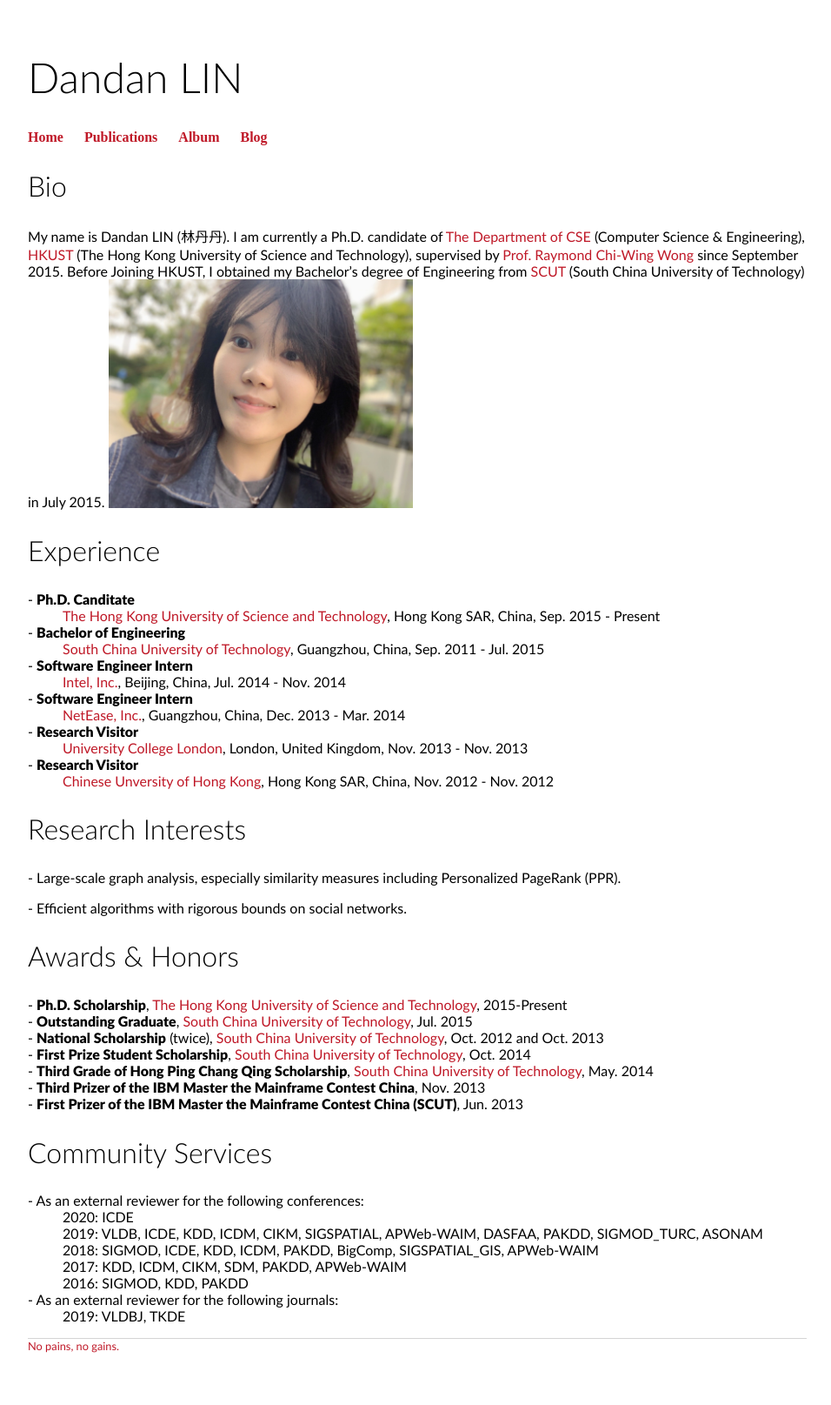
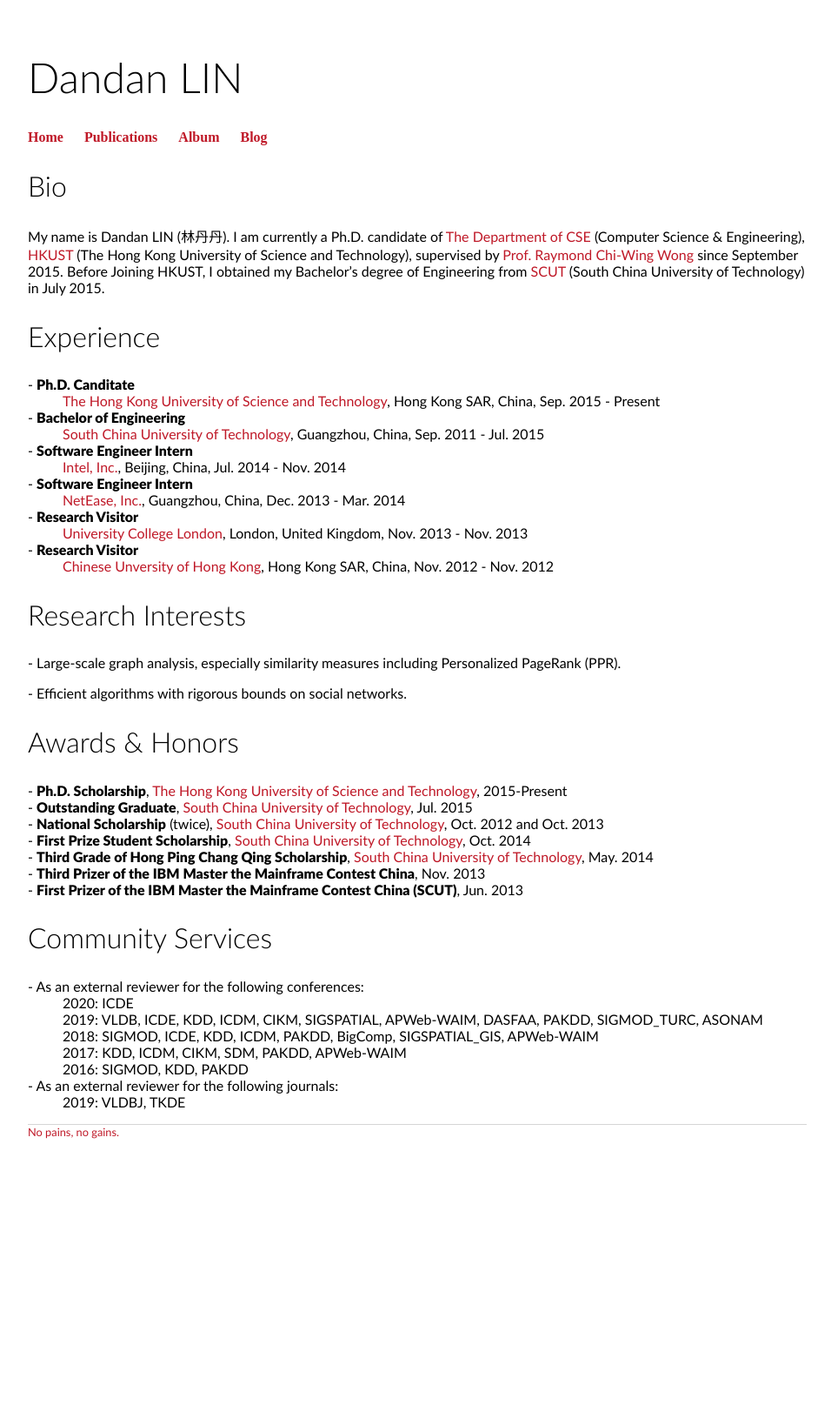
Before and after one commit to 2danlin/2danlin.github.io, a Jekyll site: the page built from index.html, in a window 1280 px wide. Shown: the whole page at 87% size, without its empty margins (160-1116 px from the left). Built offline with Jekyll 4.4.1, drawn with Linux system fonts in a browser that asks for light colours; after the commit the page ends 1369 px from its top, so only the background shows below that.

Commit message:
Update index.html

```diff
--- a/index.html
+++ b/index.html
@@ -10,7 +10,7 @@ title: Dandan's Homepage
 		<a href="https://www.ust.hk/">HKUST</a> (The Hong Kong University of Science and Technology),
 		supervised by <a href="https://home.cse.ust.hk/~raywong/">Prof. Raymond Chi-Wing Wong</a> since September 2015.
 		Before Joining HKUST, I obtained my Bachelor’s degree of Engineering from <a href="https://www.scut.edu.cn/new/">SCUT</a> (South China University of Technology) in July 2015.
-            <img src="/img/home_img.jpeg" alt="" width="350px"/>
+
 	</p>
 </div><!-- /.blurb -->
 
```
